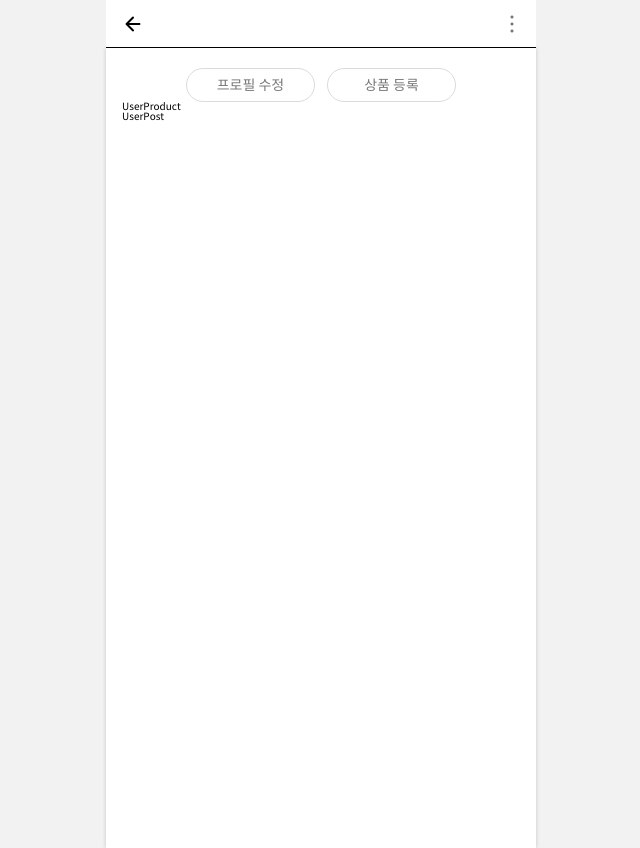
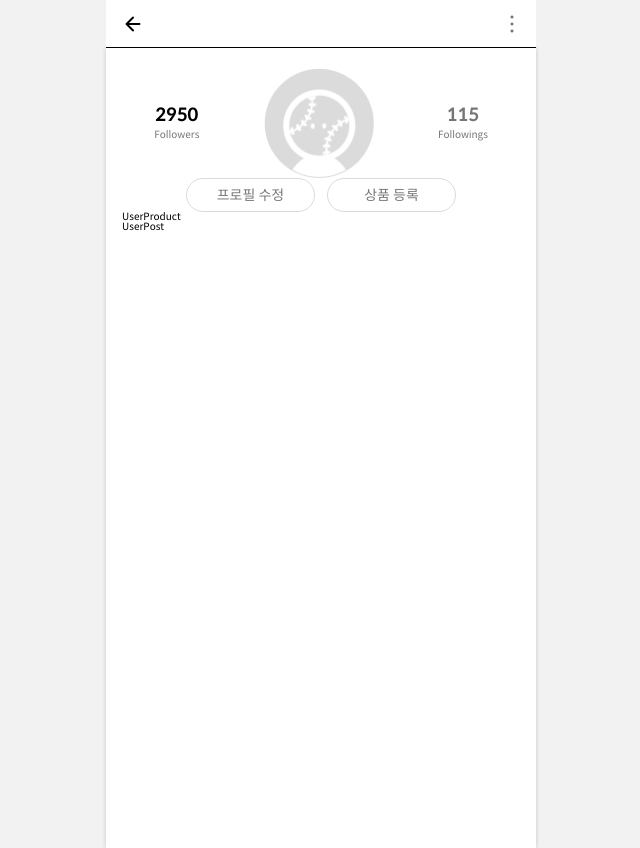
Before and after one commit to FRONTENDSCHOOL5/final-08-Off-field-baseball, a React (Create React App) app: page /profile in a window 1280 px wide. Shown: the whole page, without its empty margins (319-959 px from the left). Built offline with nearby package versions, Linux system fonts and the light colour scheme.

Commit message:
Style: 유저 프로필 페이지 스타일 임시 작성

```diff
--- a/src/pages/Profile/ProfileHeader/ProfileHeader.jsx
+++ b/src/pages/Profile/ProfileHeader/ProfileHeader.jsx
@@ -2,10 +2,23 @@ import React from 'react';
 import styled from 'styled-components';
 import UserBtns from './UserBtns';
 import MyBtns from './MyBtns';
+import { BASIC_PROFILE_LG } from '../../../styles/CommonIcons';
 
 export default function ProfileHeader() {
   return (
     <ProfileHeaderWrapper>
+      <UserHeader>
+        <Follow>
+          <strong>2950</strong>
+          <p>Followers</p>
+        </Follow>
+        <img src={BASIC_PROFILE_LG} alt='유저 프로필 이미지' />
+        <Follow followings>
+          <strong>115</strong>
+          <p>Followings</p>
+        </Follow>
+      </UserHeader>
+      <MyTeamShow />
       {/* <UserBtns /> */}
       <MyBtns />
     </ProfileHeaderWrapper>
@@ -16,3 +29,32 @@ const ProfileHeaderWrapper = styled.div`
   display: flex;
   flex-direction: column;
 `;
+
+const UserHeader = styled.div`
+  display: flex;
+  justify-content: space-around;
+  align-items: center;
+  img {
+    width: 110px;
+    aspect-ratio: 1 / 1;
+  }
+`;
+
+const Follow = styled.div`
+  display: flex;
+  flex-direction: column;
+  align-items: center;
+  gap: 6px;
+
+  strong {
+    font-size: 1.8rem;
+    font-weight: bold;
+  }
+
+  p {
+    color: var(--gray-400);
+  }
+  ${({ followings }) => followings && `strong { color: var(--gray-400)}`};
+`;
+
+const MyTeamShow = styled.div``;
```
